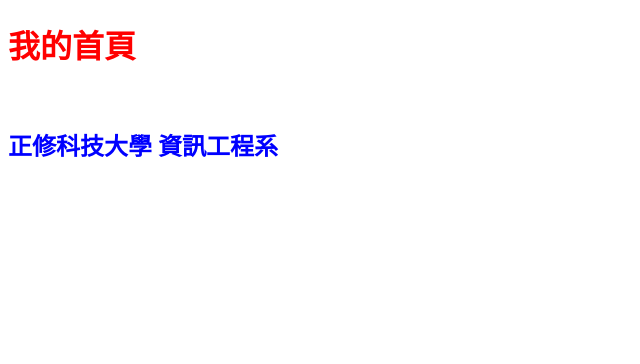
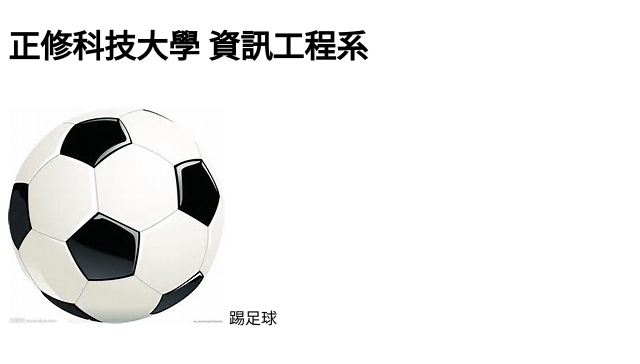
Before and after one commit to k90418126/k90418126.github.io, a plain HTML site: page index.html in a window 1280 px wide. Shown: the whole page, without its empty margins (0-640 px from the left). Drawn offline with Linux system fonts and the light colour scheme.

Commit message:
Add files via upload

```diff
--- a/index.html
+++ b/index.html
@@ -4,20 +4,13 @@
 <html>
   <head>
     <meta charset="utf-8">
-    <title>90418126</title>
-    <style media="screen">
-      h1{
-        color: red;
-      }
-      h2{
-        color: blue;
-      }
-    </style>
+    <title>鄭人豪的首頁</title>
+
   </head>
   <body>
 
-<h1>我的首頁</h1><br/>
-<h2>正修科技大學 資訊工程系</h2>
-
+<h1>正修科技大學 資訊工程系</h1><br/>
+<img src="01.jpg"alt="">
+踢足球
 </body>
 </html>
```
Also changed, not shown: 01.jpg (added).
